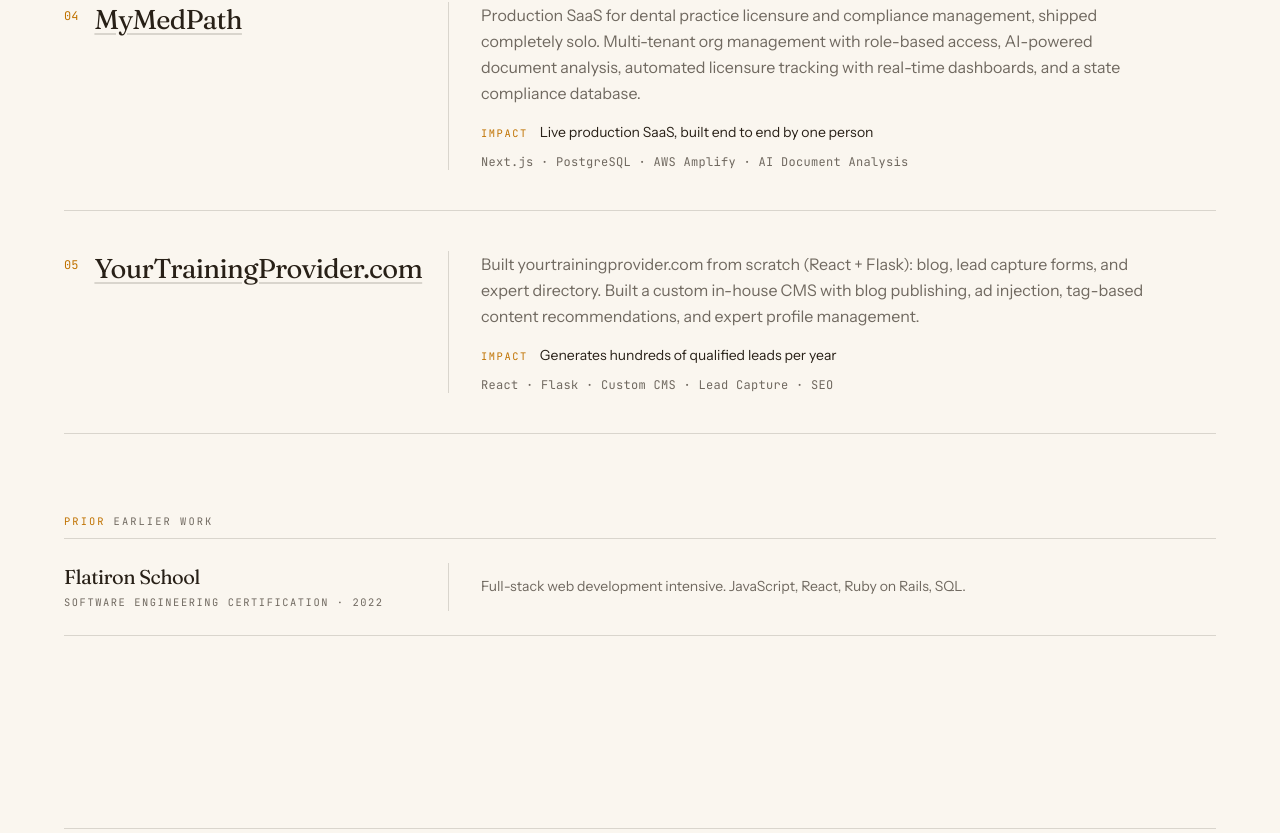
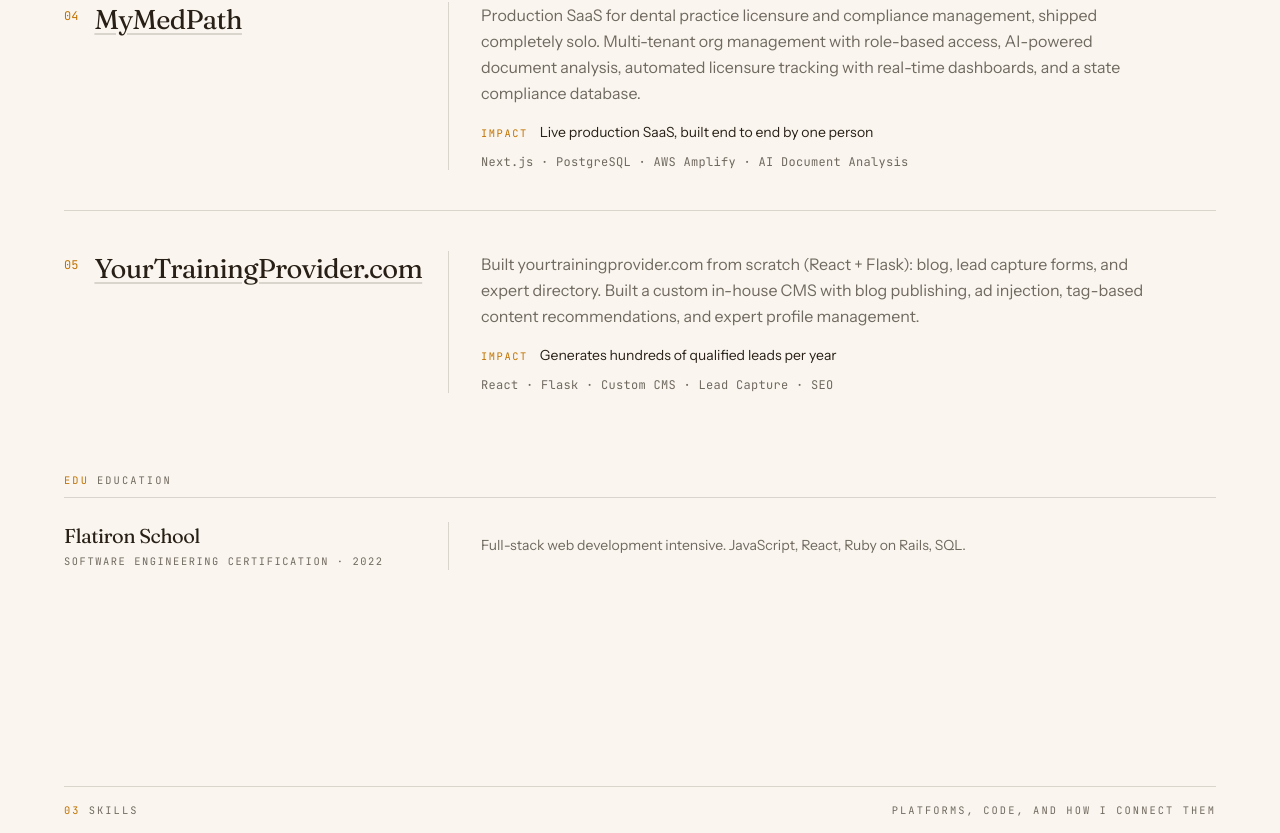
Before and after one commit to Scottsdaaale/portfolio-v2, a Next.js app: page / in a window 1280 px wide. Shown: the part 3797-4630 px from the top of the page. Built offline with nearby package versions, Linux system fonts and the light colour scheme; no server answers.

Commit message:
Refactor experience section to rename 'earlier' to 'education' and update related content. Adjust conditional rendering for project borders and enhance layout styling for improved clarity and presentation.

```diff
--- a/components/sections/experience.tsx
+++ b/components/sections/experience.tsx
@@ -60,7 +60,7 @@
   },
 ];
 
-const earlier = [
+const education = [
   {
     org: "Flatiron School",
     role: "Software Engineering Certification",
@@ -152,7 +152,7 @@
           </div>
         </motion.div>
 
-        <div className="border-t border-border mb-20">
+        <div className="border-t border-border">
           {projects.map((project, i) => (
             <motion.article
               key={project.num}
@@ -160,7 +160,9 @@
               whileInView={{ opacity: 1, y: 0 }}
               transition={{ duration: 0.5, delay: i * 0.05 }}
               viewport={{ once: true }}
-              className="grid lg:grid-cols-12 gap-4 lg:gap-0 py-10 border-b border-border"
+              className={`grid lg:grid-cols-12 gap-4 lg:gap-0 py-10 ${
+                i < projects.length - 1 ? "border-b border-border" : ""
+              }`}
             >
               <div className="lg:col-span-4 lg:pr-8 flex items-start gap-4">
                 <span className="font-mono text-xs text-brand pt-1.5">
@@ -200,16 +202,15 @@
           ))}
         </div>
 
-        {/* Earlier */}
-        <motion.div {...fadeUp} transition={{ duration: 0.6 }}>
+        <motion.div {...fadeUp} transition={{ duration: 0.6 }} className="mt-10">
           <div className="font-mono text-[0.65rem] uppercase tracking-[0.2em] text-muted-foreground mb-2">
-            <span className="text-brand mr-2">Prior</span>Earlier work
+            <span className="text-brand mr-2">Edu</span>Education
           </div>
           <div className="border-t border-border">
-            {earlier.map((item) => (
+            {education.map((item) => (
               <div
                 key={item.org}
-                className="grid md:grid-cols-12 gap-2 md:gap-0 py-6 border-b border-border"
+                className="grid md:grid-cols-12 gap-2 md:gap-0 py-6"
               >
                 <div className="md:col-span-4 md:pr-8 flex flex-col justify-center">
                   <div className="font-display text-xl tracking-tight">
```
